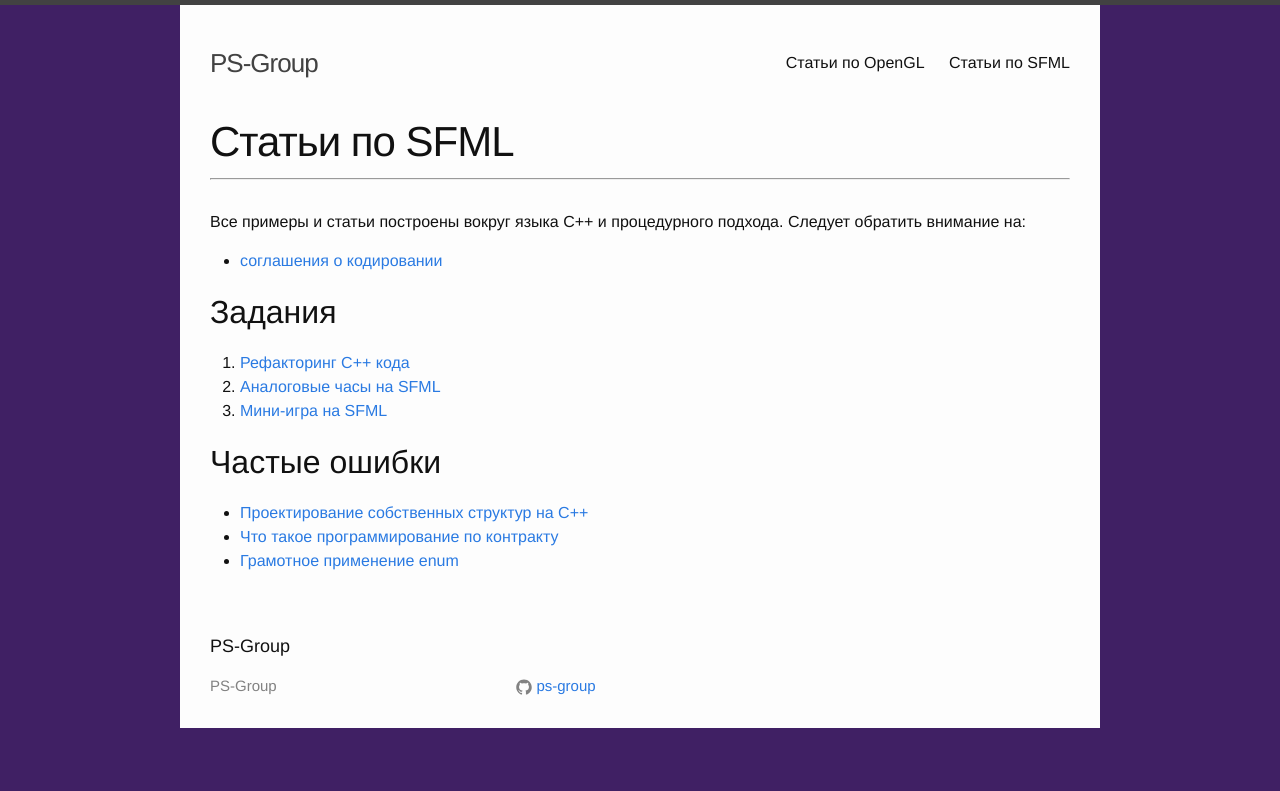
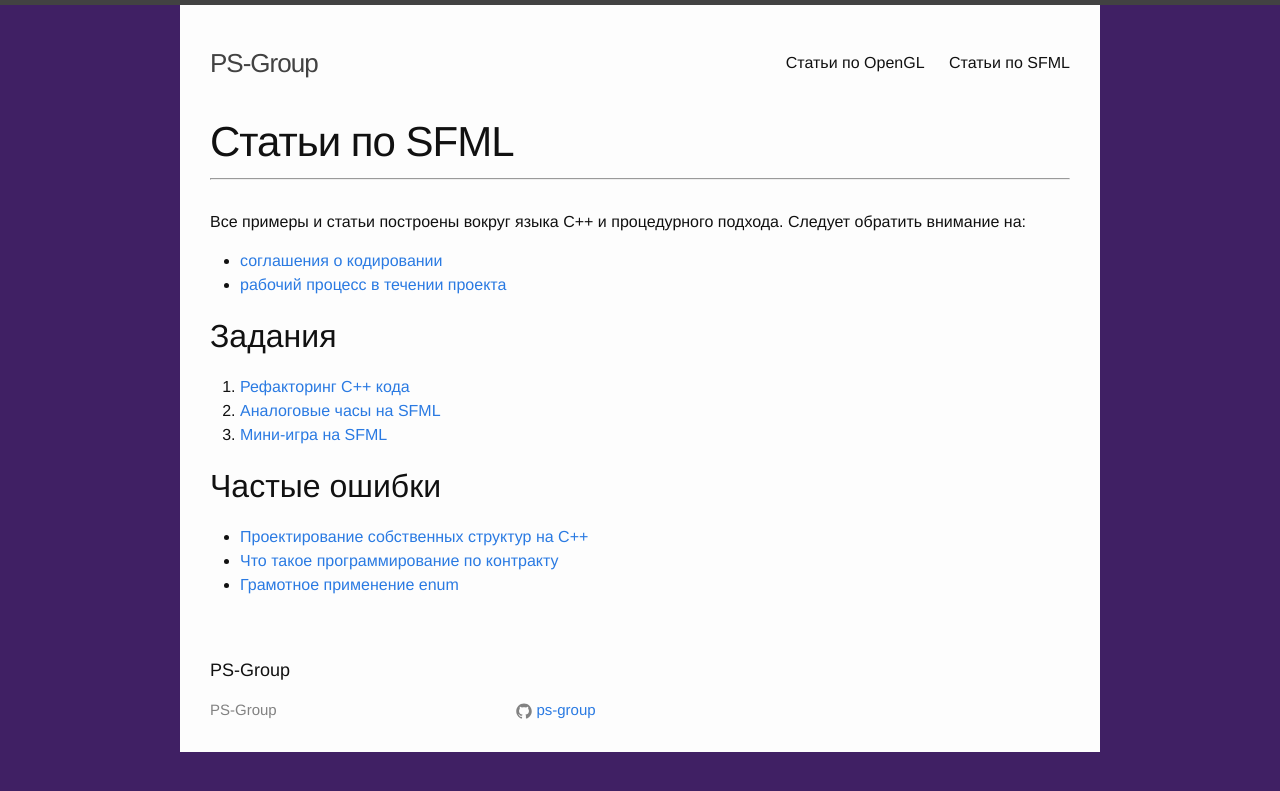
Before and after one commit to ps-group/ps-group.github.io, a Jekyll site: the page built from sfml.md, in a window 1280 px wide. Shown: the top 791 px of the page. Built offline with Jekyll 4.4.1, drawn with Linux system fonts in a browser that asks for light colours.

Commit message:
Update sfml.md

```diff
--- a/sfml.md
+++ b/sfml.md
@@ -7,6 +7,7 @@
 Все примеры и статьи построены вокруг языка C++ и процедурного подхода. Следует обратить внимание на:
 
 - [соглашения о кодировании](/sfml/coding_conventions.html)
+- [рабочий процесс в течении проекта](/sfml/workflow-knowledge.html)
 
 ## Задания
 
```
